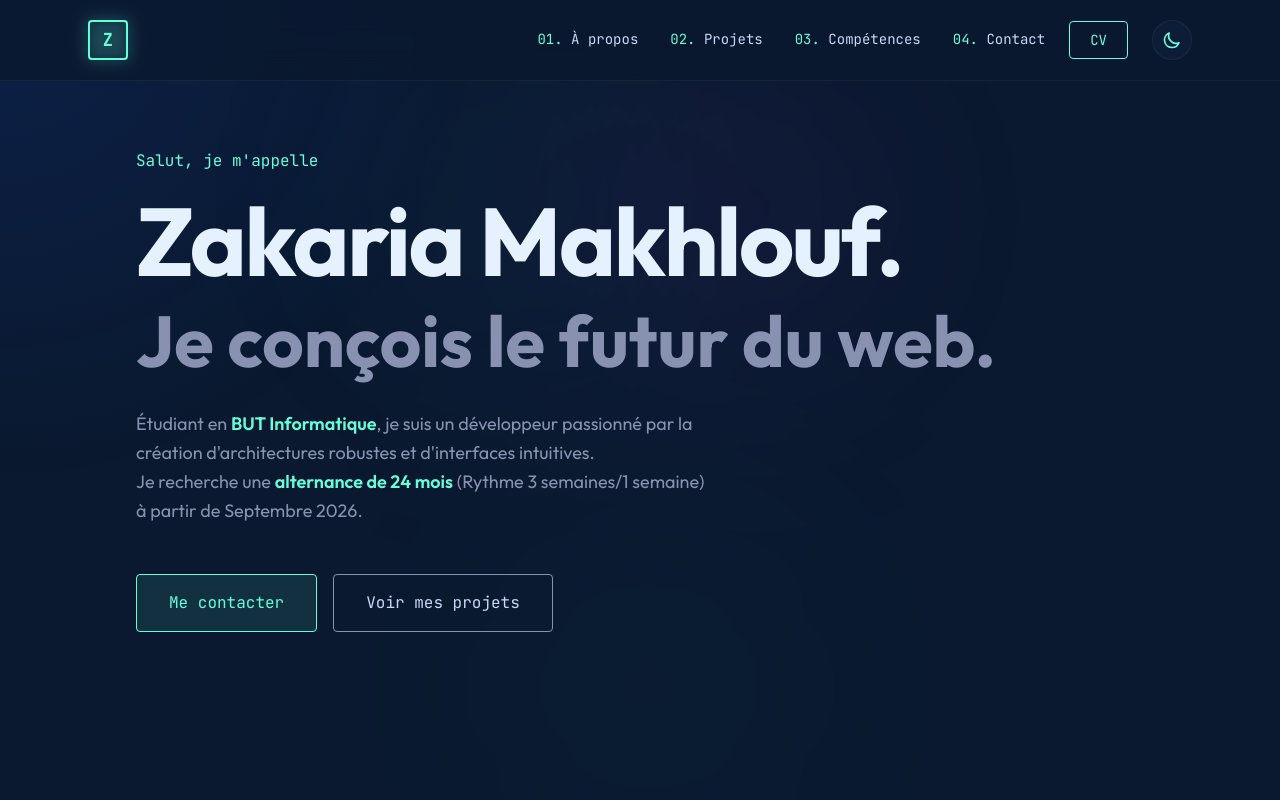
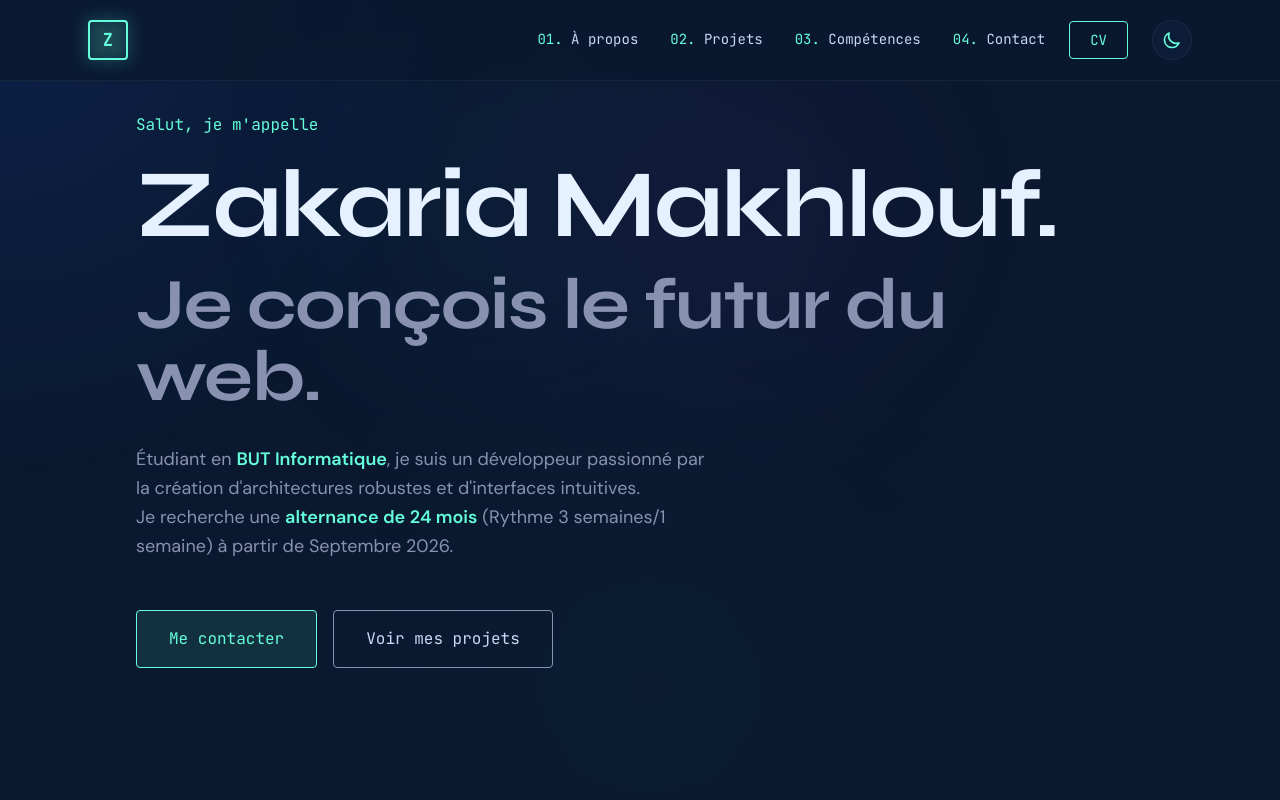
Before and after one commit to ZakariaMakhlouf45000/mon-portfolio-Zakaria-Mak, a Next.js app: page / in a window 1280 px wide. Shown: the top 800 px of the page. Built offline with nearby package versions, Linux system fonts and the light colour scheme.

Commit message:
Refine typography and motion design

```diff
--- a/src/app/globals.css
+++ b/src/app/globals.css
@@ -53,14 +53,23 @@
 
 html {
   scroll-behavior: smooth;
+  scroll-padding-top: 88px;
+  text-rendering: optimizeLegibility;
 }
 
 body {
   background-color: var(--bg-primary);
   color: var(--text-secondary);
   overflow-x: hidden;
+  -webkit-font-smoothing: antialiased;
+  -moz-osx-font-smoothing: grayscale;
   transition: background-color 0.5s cubic-bezier(0.4, 0, 0.2, 1),
               color 0.5s cubic-bezier(0.4, 0, 0.2, 1);
+}
+
+h1, h2, h3 {
+  font-family: var(--font-syne), sans-serif;
+  letter-spacing: -0.02em;
 }
 
 ::selection {
@@ -103,7 +112,8 @@ body {
   backdrop-filter: blur(16px);
   -webkit-backdrop-filter: blur(16px);
   border-bottom: 1px solid var(--border-subtle);
-  transition: all 0.5s cubic-bezier(0.4, 0, 0.2, 1);
+  transition: background-color 240ms ease-out, border-color 240ms ease-out,
+              box-shadow 240ms ease-out;
 }
 
 .glass-card {
@@ -111,11 +121,14 @@ body {
   backdrop-filter: blur(10px);
   -webkit-backdrop-filter: blur(10px);
   border: 1px solid var(--border-subtle);
-  transition: all 0.4s cubic-bezier(0.25, 0.8, 0.25, 1);
+  transition: transform 240ms cubic-bezier(0.22, 1, 0.36, 1),
+              background-color 240ms ease-out, border-color 240ms ease-out,
+              box-shadow 240ms ease-out;
+  will-change: transform;
 }
 
 .glass-card:hover {
-  transform: translateY(-7px);
+  transform: translate3d(0, -7px, 0);
   background: var(--glass-card-hover);
   border-color: var(--border-accent);
   box-shadow: 0 20px 40px -15px rgba(0, 0, 0, 0.3);
@@ -151,7 +164,7 @@ body {
 
 .nav-link {
   position: relative;
-  transition: color 0.3s;
+  transition: color 180ms ease-out;
 }
 
 .nav-link::after {
@@ -160,7 +173,7 @@ body {
   width: 0;
   height: 2px;
   background: var(--accent);
-  transition: width 0.3s ease;
+  transition: width 220ms cubic-bezier(0.22, 1, 0.36, 1);
 }
 
 .nav-link:hover::after,
@@ -246,3 +259,17 @@ body.theme-transitioning * {
   color: var(--accent);
   font-weight: 600;
 }
+
+@media (prefers-reduced-motion: reduce) {
+  html {
+    scroll-behavior: auto;
+  }
+
+  *,
+  *::before,
+  *::after {
+    animation-duration: 0.01ms !important;
+    animation-iteration-count: 1 !important;
+    transition-duration: 0.01ms !important;
+  }
+}
--- a/src/app/layout.tsx
+++ b/src/app/layout.tsx
@@ -1,12 +1,19 @@
 import type { Metadata } from "next";
-import { Outfit, JetBrains_Mono } from "next/font/google";
+import { DM_Sans, JetBrains_Mono, Syne } from "next/font/google";
 import "./globals.css";
 
-const outfit = Outfit({
+const dmSans = DM_Sans({
     subsets: ["latin"],
-    variable: "--font-outfit",
+    variable: "--font-dm-sans",
     display: "swap",
-    weight: ["300", "400", "500", "600", "700", "800"],
+    weight: ["400", "500", "600", "700"],
+});
+
+const syne = Syne({
+    subsets: ["latin"],
+    variable: "--font-syne",
+    display: "swap",
+    weight: ["400", "500", "600", "700", "800"],
 });
 
 const jetbrainsMono = JetBrains_Mono({
@@ -35,7 +42,7 @@ export default function RootLayout({
     children: React.ReactNode;
 }) {
     return (
-        <html lang="fr" className={`${outfit.variable} ${jetbrainsMono.variable}`} suppressHydrationWarning>
+        <html lang="fr" className={`${dmSans.variable} ${syne.variable} ${jetbrainsMono.variable}`} suppressHydrationWarning>
             <head>
                 {/* Inline script to prevent flash of wrong theme */}
                 <script
--- a/src/components/ui/Reveal.tsx
+++ b/src/components/ui/Reveal.tsx
@@ -23,12 +23,17 @@ export default function Reveal({
         const element = ref.current;
         if (!element) return;
 
+        let revealFrame = 0;
+        let revealTimeout: ReturnType<typeof setTimeout> | undefined;
+
         const observer = new IntersectionObserver(
             ([entry]) => {
                 if (entry.isIntersecting) {
-                    setTimeout(() => {
-                        element.style.opacity = "1";
-                        element.style.transform = "translate(0, 0)";
+                    revealTimeout = setTimeout(() => {
+                        revealFrame = requestAnimationFrame(() => {
+                            element.style.opacity = "1";
+                            element.style.transform = "translate3d(0, 0, 0)";
+                        });
                     }, delay);
                     observer.unobserve(element);
                 }
@@ -38,19 +43,23 @@ export default function Reveal({
 
         observer.observe(element);
 
-        return () => observer.disconnect();
+        return () => {
+            observer.disconnect();
+            if (revealTimeout) clearTimeout(revealTimeout);
+            cancelAnimationFrame(revealFrame);
+        };
     }, [delay, threshold]);
 
     const getInitialTransform = () => {
         switch (direction) {
             case "up":
-                return "translateY(30px)";
+                return "translate3d(0, 30px, 0)";
             case "left":
-                return "translateX(-30px)";
+                return "translate3d(-30px, 0, 0)";
             case "right":
-                return "translateX(30px)";
+                return "translate3d(30px, 0, 0)";
             default:
-                return "translateY(30px)";
+                return "translate3d(0, 30px, 0)";
         }
     };
 
@@ -61,7 +70,7 @@ export default function Reveal({
             style={{
                 opacity: 0,
                 transform: getInitialTransform(),
-                transition: `opacity 0.8s cubic-bezier(0.2, 0.8, 0.2, 1), transform 0.8s cubic-bezier(0.2, 0.8, 0.2, 1)`,
+                transition: `opacity 520ms cubic-bezier(0.22, 1, 0.36, 1), transform 520ms cubic-bezier(0.22, 1, 0.36, 1)`,
             }}
         >
             {children}
--- a/tailwind.config.ts
+++ b/tailwind.config.ts
@@ -10,7 +10,8 @@ const config: Config = {
     theme: {
         extend: {
             fontFamily: {
-                sans: ["var(--font-outfit)", "sans-serif"],
+                sans: ["var(--font-dm-sans)", "sans-serif"],
+                display: ["var(--font-syne)", "sans-serif"],
                 mono: ["var(--font-jetbrains)", "monospace"],
             },
             colors: {
```
